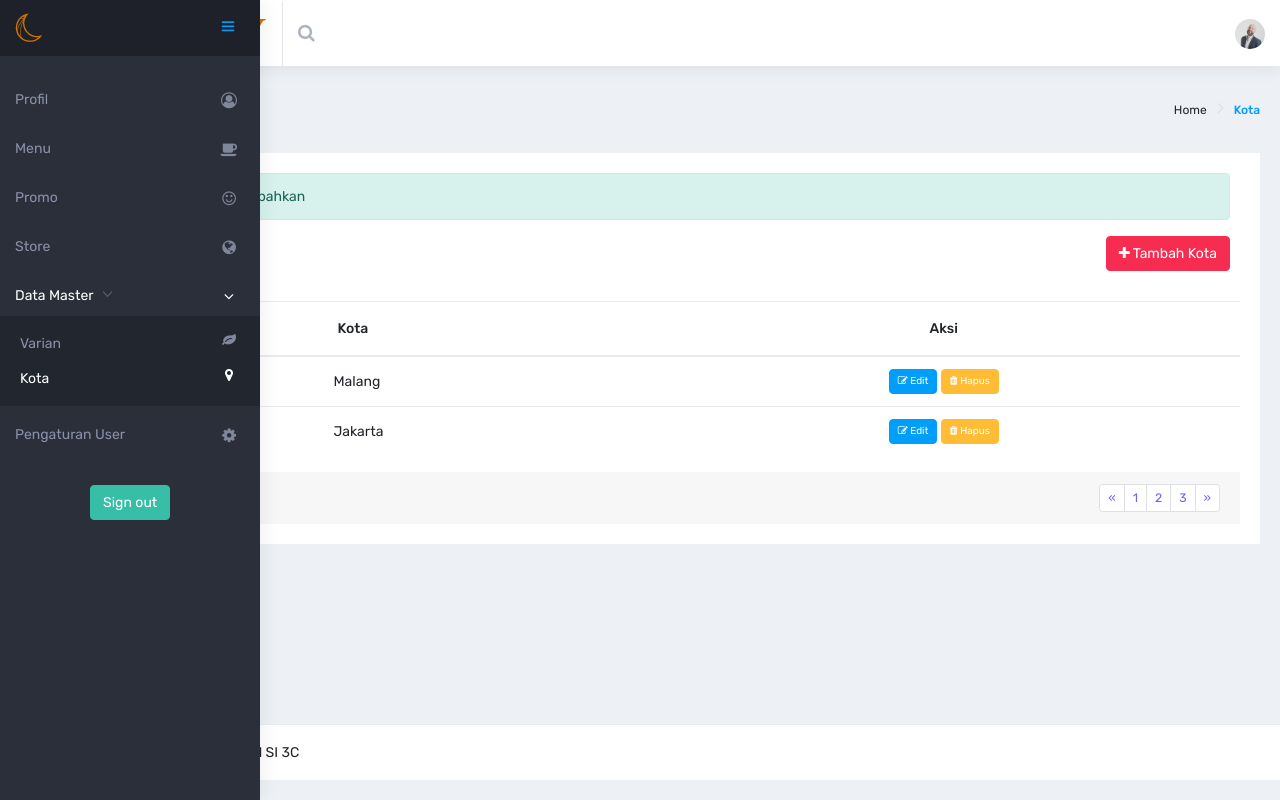
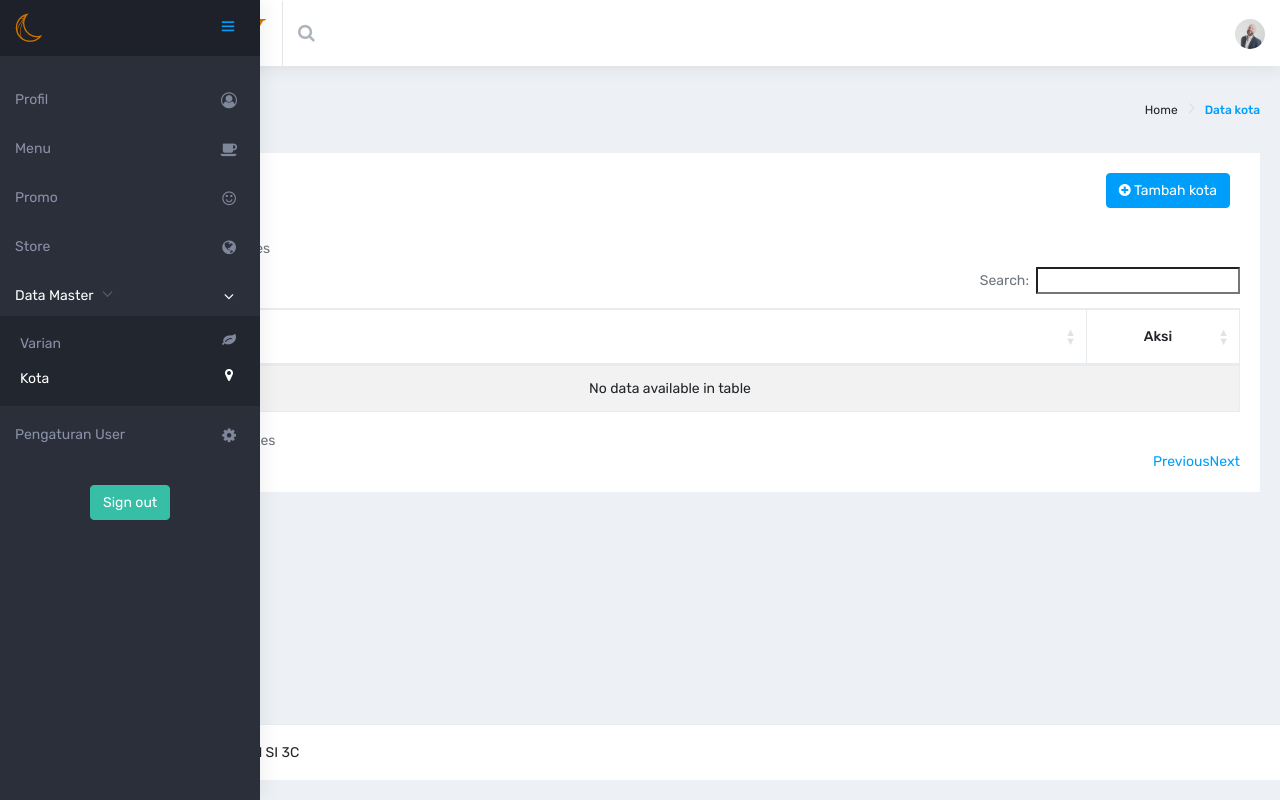
Before and after one commit to naufalix/moonday, a PHP site: page /index.php?page=kota in a window 1280 px wide. Run offline with PHP 8.4, Linux system fonts and the light colour scheme; the visitor is signed in with stand-in values (Sample User, id 1); data comes from the database, SQL or seed files in the repository; data that the repository does not hold is empty; some libraries are stand-ins or nearby versions.

Commit message:
Update kota.php

```diff
--- a/admin/views/kota.php
+++ b/admin/views/kota.php
@@ -1,14 +1,13 @@
-
 <div class="container-fluid">
     <div class="row page-titles">
         <div class="col-md-5 align-self-center">
-                        <h4 class="text-themecolor">Kota</h4>
+            <h4 class="text-themecolor">Data kota</h4>
         </div>
         <div class="col-md-7 align-self-center text-right">
             <div class="d-flex justify-content-end align-items-center">
                 <ol class="breadcrumb">
                     <li class="breadcrumb-item"><a href="javascript:void(0)">Home</a></li>
-                                <li class="breadcrumb-item active">Kota</li>
+                    <li class="breadcrumb-item active">Data kota</li>
                 </ol>
             </div>
         </div>
@@ -18,64 +17,155 @@
         <div class="col-12">
             <div class="card">
                 <div class="card-body">
-
-                            <div class="col-sm-12">
-                                <div class="alert alert-success" role="alert">Data berhasil ditambahkan</div>
-                            </div>
-
-                                <h4 class="card-title float-left" style="margin:20px;">Daftar Kota</h4>
+                    <h4 class="card-title float-left" style="margin:20px;">Daftar kota</h4>
                     <div class="form-group">
                         <div class="col-sm-12">
-                                        <a href="tambahkota.php">
-                                        <button class="btn btn-danger float-right" style="margin-bottom:30px;">
-                                        <i class="fa fa-plus"></i> Tambah Kota</button></a>
+                            <button class="btn btn-info float-right" data-toggle="modal" data-target="#tambah"
+                                style="margin-bottom:30px;">
+                                <i class="fa fa-plus-circle"></i> Tambah kota
+                            </button>
                         </div>
                     </div>
-
-                                <!--Table-->
                     <div class="table-responsive">
-                                    <table class="table">
+                        <table id="myTable" class="table table-responsive table-bordered table-striped">
                             <thead>
                                 <tr>
-                                                <th>No</th>
-                                                <th>Kota</th>
-                                                <th><center>Aksi</center></th>
+                                    <th class="text-center">No</th>
+                                    <th style="width: 100%;">kota</th>
+                                    <th style="min-width: 110px;">
+                                        <center>Aksi</center>
+                                    </th>
                                 </tr>
                             </thead>
                             <tbody>
+                                <?php
+                                    $no=1;
+                                    foreach($dataKota as $row) {
+                                        $id_kota = $row['id_kota'];
+                                        $kota    = $row['kota'];
+                                ?>
                                 <tr>
-                                                <td>1</td>
-                                                <td>Malang</td>
+                                    <td class="text-center"><?= $no ?></td>
+                                    <td><?= $kota ?></td>
+
                                     <td align="center">
-                                                <a href="index.php?page=editkota" class="btn btn-xs btn-info"><i class="fa fa-edit"></i> Edit</a>
-                                                <a href="javascript:if(confirm('Anda yakin ingin menghapus data?"
-                                                class="btn btn-xs btn-warning"><i class="fa fa-trash"></i> Hapus</a>
+                                        <button type="button" class="btn btn-s btn-info" title="Edit"
+                                            data-toggle="modal" data-target="#edit" onclick="edit(<?= $id_kota ?>)"><i
+                                                class="fa fa-pencil"></i></button>
+                                        <p id="<?= $id_kota ?>" class="d-none"><?php echo $kota ?></p>
+                                        <button type="button" class="btn btn-s btn-danger" title="Hapus"
+                                            data-toggle="modal" data-target="#hapus" onclick="hapus(<?= $id_kota ?>)"><i
+                                                class="fa fa-trash"></i></button>
                                     </td>
                                 </tr>
-                                            <tr>
-                                            <td>2</td>
-                                                <td>Jakarta</td>
-                                                <td align="center">
-                                                <a href="index.php?page=editkota" class="btn btn-xs btn-info"><i class="fa fa-edit"></i> Edit</a>
-                                                <a href="javascript:if(confirm('Anda yakin ingin menghapus data?"
-                                                class="btn btn-xs btn-warning"><i class="fa fa-trash"></i> Hapus</a>
-                                                </td>
-                                            </tr>
+                                <?php $no++; } ?>
                             </tbody>
                         </table>
-                                    <!-- /.card-body -->
-                                    <div class="card-footer clearfix">
-                                        <ul class="pagination pagination-sm m-0 float-right">
-                                        <li class="page-item"><a class="page-link" href="#">&laquo;</a></li>
-                                        <li class="page-item"><a class="page-link" href="#">1</a></li>
-                                        <li class="page-item"><a class="page-link" href="#">2</a></li>
-                                        <li class="page-item"><a class="page-link" href="#">3</a></li>
-                                        <li class="page-item"><a class="page-link" href="#">&raquo;</a></li>
-                                        </ul>
                     </div>
                 </div>
             </div>
         </div>
     </div>
 </div>
+
+<div id="tambah" class="modal" tabindex="-1" role="dialog" aria-hidden="true" style="display: none;">
+    <div class="modal-dialog modal-md">
+        <div class="modal-content">
+            <div class="modal-header">
+                <h4 class="modal-title">Form tambah kota</h4>
+                <button type="button" class="close" data-dismiss="modal" aria-hidden="true">×</button>
             </div>
+            <div class="modal-body">
+                <form class="forms-sample" method="post">
+                    <div class="form-group">
+                        <div class="row m-0">
+                            <div class="col-7 p-0 pr-2">
+                                <label for="kota">kota</label>
+                                <input type="text" class="form-control" id="kota" name="kota" placeholder="kota..."
+                                    required>
+                            </div>
+                        </div>
+                    </div>
+                    <div class="modal-footer">
+                        <button type="button" class="btn btn-secondary" data-dismiss="modal">Cancel</button>
+                        <button type="submit" class="btn btn-success" name="submit-tambah"><i
+                                class="fa fa-check"></i><span> Submit</span></button>
+                    </div>
+                </form>
+            </div>
+        </div>
+    </div>
+</div>
+
+<div id="edit" class="modal" tabindex="-1" role="dialog" aria-hidden="true" style="display: none;">
+    <div class="modal-dialog modal-md">
+        <div class="modal-content">
+            <div class="modal-header">
+                <h4 class="modal-title">Form edit kota</h4>
+                <button type="button" class="close" data-dismiss="modal" aria-hidden="true">×</button>
+            </div>
+            <div class="modal-body">
+                <form class="forms-sample" method="post">
+                    <input type="hidden" class="d-none" id="ei" name="id_kota">
+                    <div class="form-group">
+                        <div class="row m-0">
+                            <div class="col-7 p-0 pr-2">
+                                <label for="kota">kota</label>
+                                <input type="text" class="form-control" id="en" name="kota" placeholder="kota..."
+                                    required>
+                            </div>
+                        </div>
+                    </div>
+                    <div class="modal-footer">
+                        <button type="button" class="btn btn-secondary" data-dismiss="modal">Cancel</button>
+                        <button type="submit" class="btn btn-success" name="submit-edit"><i
+                                class="fa fa-save"></i><span> Save</span></button>
+                    </div>
+                </form>
+            </div>
+        </div>
+    </div>
+</div>
+<div id="hapus" class="modal" tabindex="-1" role="dialog" aria-hidden="true" style="display: none;">
+    <div class="modal-dialog modal-md">
+        <div class="modal-content">
+            <div class="modal-header">
+                <h4 class="modal-title">Hapus kota</h4>
+                <button type="button" class="close" data-dismiss="modal" aria-hidden="true">×</button>
+            </div>
+            <div class="modal-body">
+                <form class="forms-sample" method="post">
+                    <div class="form-group">
+                        <p id="ht">Apakah anda yakin ingin menghapus kota ini?</p>
+                        <input type="hidden" class="d-none" class="form-control" id="hi" name="id_kota" value=""
+                            required>
+                    </div>
+                    <div class="modal-footer p-0 pt-3">
+                        <button type="button" class="btn btn-secondary" data-dismiss="modal">Cancel</button>
+                        <button type="submit" class="btn btn-danger btn-shadow" name="submit-hapus"><i
+                                class="fa fa-times"></i><span> Hapus</span></button>
+                    </div>
+                </form>
+            </div>
+        </div>
+    </div>
+</div>
+
+<script type="text/javascript">
+function edit(id) {
+    var data = (document.getElementById(id).textContent).split("|");
+    document.getElementById("ei").value = id;
+    document.getElementById("en").value = data[0];
+    for (var i = 0; i < document.getElementsByClassName("el").length; i++) {
+        if (document.getElementsByClassName("el")[i].value == data[1]) {
+            document.getElementsByClassName("el")[i].selected = "true";
+        }
+    }
+}
+
+function hapus(id) {
+    var data = (document.getElementById(id).textContent).split("|");
+    document.getElementById("hi").value = id;
+    document.getElementById("ht").textContent = 'Apakah anda yakin ingin menghapus kota "' + data[0] + '"?';
+}
+</script>
```
Lines whose indentation alone changed are shown as unchanged.
